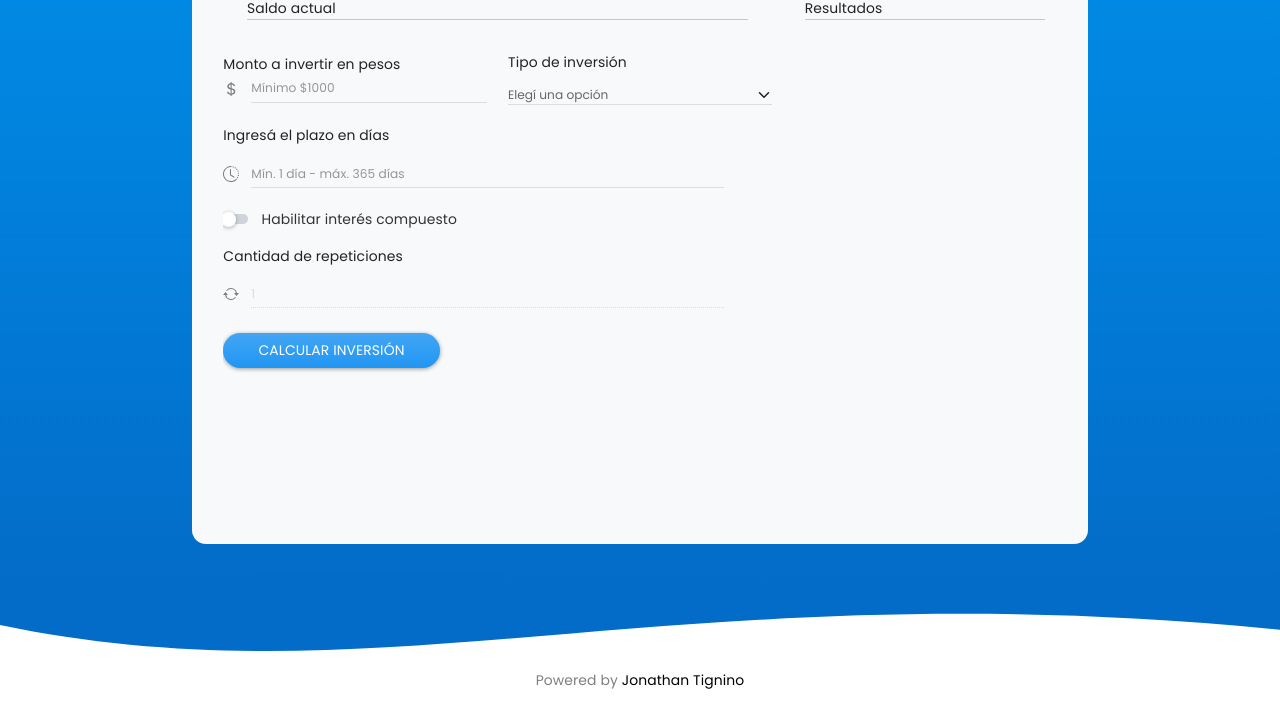
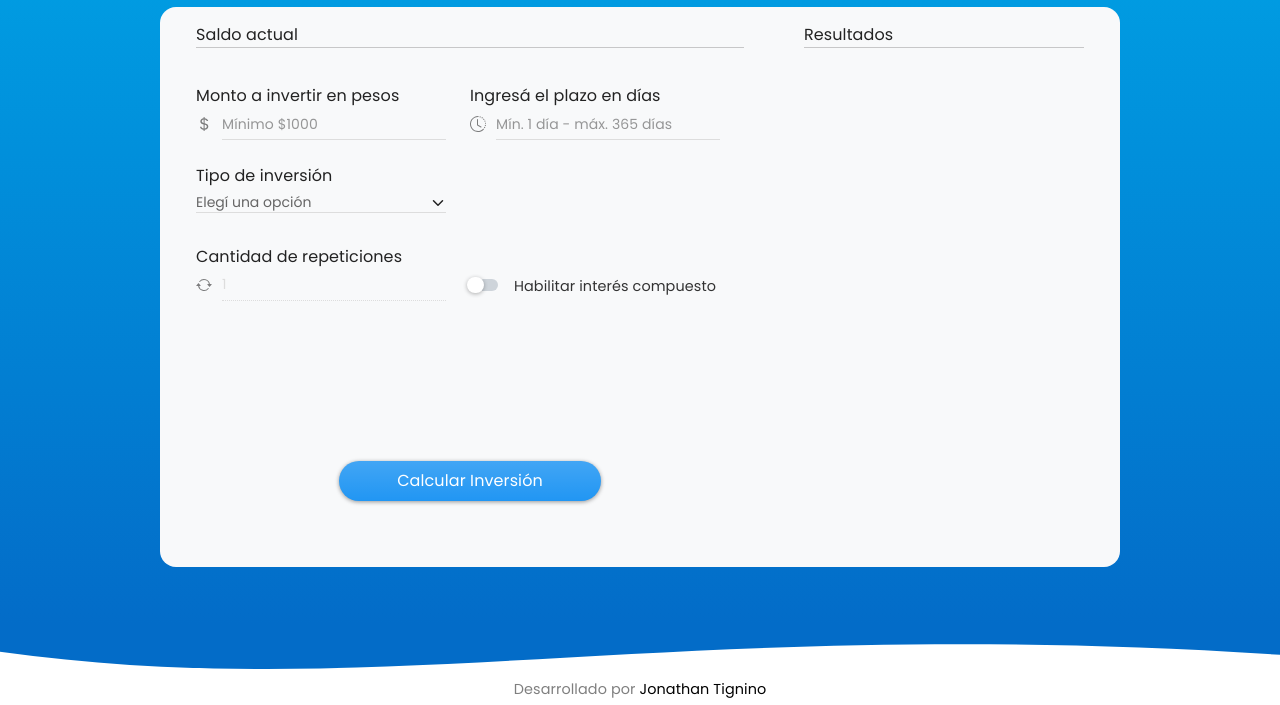
Before and after one commit to jtignino/simuladorInversiones, a plain HTML site: page index.html in a window 1280 px wide. Shown: the part 95-800 px from the top of the page. Drawn offline with nearby package versions, Linux system fonts and the light colour scheme; some packages are replaced by stand-ins of ours; a script that the page names is missing.

Commit message:
Cambios de disposicion de elementos en el HTML.

```diff
--- a/css/style.css
+++ b/css/style.css
@@ -3,10 +3,6 @@
 * {
     margin: 0;
     padding: 0;
-}
-
-html{
-    font-size: 87%;
 }
 
 body {
@@ -16,18 +12,18 @@ body {
 }
 
 .contenedorPrincipal{
-    min-height: 85vh;
+    min-height: 90vh;
     /* background-color: #3E7CB1; */
-    background: linear-gradient(180deg, rgba(0,142,233,1) 0%, rgba(3,108,200,1) 100%);
+    background: linear-gradient(180deg, rgba(0, 162, 229,1) 0%, rgba(3,108,200,1) 100%);
     padding: 1rem;
 }
 
 .contenedorSecundario{
-    width: 70vw;
+    width: 75vw;
     height: 70vh;
     border-radius: 1rem;
     overflow-y: hidden;
-    /* z-index: 100; */
+    /* background-image: linear-gradient(to right top, #ffffff, #fcfcfc, #f9f9f9, #f7f7f7, #f4f4f4, #f0f1f6, #ebeef7, #e4ecf9, #d2ebfe, #bbecfe, #a4ecf6, #92ece7); */
 }
 
 .bordeBottom{
@@ -38,16 +34,34 @@ body {
     max-height: 90%;
 }
 
-.colorTexto{
+.texto{
+    font-size: 0.9rem;
     color: rgba(0, 0, 0, 0.8);
 }
 
 .divIcon{
-    width: 28px;
-    height: 28px;
+    width: 26px;
+    height: 26px;
 }
 
 .formulario{
     overflow: hidden auto;
-    max-height: 80%;
+    min-height: 85%;
+    max-height: 85%;
+    scrollbar-width: thin;
+    scrollbar-color:  rgba(0, 157, 255, 0.8) rgb(205, 205, 205);
+
 }
+
+.btn{
+    text-transform: capitalize;
+}
+
+.scrollMod{
+    scrollbar-width: thin;
+    scrollbar-color:  rgba(0, 209, 223, 0.8) rgb(205, 205, 205);
+}
+
+.parrafo{
+    font-size: 0.9rem;
+}
--- a/index.html
+++ b/index.html
@@ -16,17 +16,17 @@
 <body>
     <div class="d-flex flex-column justify-content-center align-items-center contenedorPrincipal">
         <h1 class="mb-3 fs-4">Simulador de Inversiones</h1>
-        <div class=" bg-light contenedorSecundario row d-flex py-3 px-4">
-            <div class="col-8 mh-100">
+        <div class="bg-light contenedorSecundario row py-3 px-4">
+            <div class="col-8 mh-100 pe-5">
                 <div class="row d-flex flex-column align-items-center">
-                    <div class="col-11 mb-1">
+                    <div class="col-12 mb-1">
                         <p class="text-dark bordeBottom">Saldo actual</p>
                         <p class="text-success mb-2" id="saldo"></p>
                     </div>
                 </div>
 
-                <form id="formulario" class="formulario">
-                    <div class="row d-flex flex-column-- justify-content-between align-items-center">
+                <form id="formulario" class="formulario row align-content-between flex-wrap">
+                    <div class="row">
                         <div class="col-6 mb-2">
                             <label for="montoAInvertir" class="form-label col-form-label text-dark pb-0 fs-6">Monto a invertir en
                                 pesos</label>
@@ -45,21 +45,10 @@
                         </div>
 
                         <div class="col-6 mb-2">
-                            <label for="tipoInversion" class="form-label col-form-label text-dark fs-6">Tipo de inversión
-                            </label>
-                            <select id="tipoInversion" class="form-select form-select-sm ">
-                                <option selected class="text-black-50">Elegí una opción</option>
-                                <option value="1" class="text-black-50">Plazo fijo (Banco Nación)</option>
-                                <option value="2" class="text-black-50">Mercadopago</option>
-                                <option value="3" class="text-black-50">Caución bursátil</option>
-                            </select>
-                        </div>
-
-                        <div class="col-11 mb-4">
-                            <label for="plazoDeInversion" class="form-label col-form-label text-dark fs-6">Ingresá el plazo
+                            <label for="plazoDeInversion" class="form-label col-form-label text-dark fs-6 pb-0">Ingresá el plazo
                                 en días</label>
-                            <div class="input-group input-group-sm">
-                                <div class="input-group-text border-end-0 bg-transparent fs-4 text-black-50 divIcon">
+                            <div class="input-group input-group-sm--">
+                                <div class="input-group-text border-end-0 bg-transparent text-black-50 divIcon">
                                     <svg xmlns="http://www.w3.org/2000/svg" width="16" height="16" fill="currentColor"
                                         class="bi bi-clock-history" viewBox="0 0 16 16">
                                         <path
@@ -73,20 +62,23 @@
                                     placeholder="Mín. 1 día - máx. 365 días" required>
                             </div>
                         </div>
-
-                        <div class="col-11 mb-0">
-                            <div class="form-control-sm ">
-                                <div class="form-check form-switch d-flex align-items-baseline">
-                                    <input class="form-check-input me-3" type="checkbox" role="switch" id="switchCheck">
-                                    <label class="form-check-label colorTexto fs-6" for="switchCheck">Habilitar interés compuesto</label>
-                                </div>
-                            </div>
+                        <div class="col-6 mb-2">
+                            <label for="tipoInversion" class="form-label col-form-label text-dark fs-6 pb-1">Tipo de inversión
+                            </label>
+                            <select id="tipoInversion" class="form-select form-select-sm">
+                                <option selected class="text-black-50">Elegí una opción</option>
+                                <option value="1" class="text-black-50">Plazo fijo (Banco Nación)</option>
+                                <option value="2" class="text-black-50">Mercadopago</option>
+                                <option value="3" class="text-black-50">Caución bursátil</option>
+                            </select>
                         </div>
 
-                        <div class="col-11 mb-1">
-                            <label for="cantRepeticiones" class="form-label col-form-label text-dark fs-6">Cantidad de repeticiones</label>
-                            <div class="input-group input-group-sm">
-                                <div class="input-group-text border-end-0 bg-transparent fs-4 text-black-50 divIcon">
+
+                        <div class="row ms-0 mt-2 align-items-end ">
+                            <div class="col-6 mt-3 mb-0 ps-0">
+                                <label for="cantRepeticiones" class="form-label col-form-label text-dark fs-6 p-0">Cantidad de repeticiones</label>
+                                <div class="input-group input-group-sm-- pe-0 me-0">
+                                    <div class="input-group-text border-end-0 bg-transparent text-black-50 divIcon">
                                         <svg xmlns="http://www.w3.org/2000/svg" width="16" height="16" fill="currentColor" class="bi bi-arrow-repeat" viewBox="0 0 16 16">
                                             <path d="M11.534 7h3.932a.25.25 0 0 1 .192.41l-1.966 2.36a.25.25 0 0 1-.384 0l-1.966-2.36a.25.25 0 0 1 .192-.41zm-11 2h3.932a.25.25 0 0 0 .192-.41L2.692 6.23a.25.25 0 0 0-.384 0L.342 8.59A.25.25 0 0 0 .534 9z"/>
                                             <path fill-rule="evenodd" d="M8 3c-1.552 0-2.94.707-3.857 1.818a.5.5 0 1 1-.771-.636A6.002 6.002 0 0 1 13.917 7H12.9A5.002 5.002 0 0 0 8 3zM3.1 9a5.002 5.002 0 0 0 8.757 2.182.5.5 0 1 1 .771.636A6.002 6.002 0 0 1 2.083 9H3.1z"/>
@@ -95,19 +87,28 @@
                                     <input type="number" class="form-control form-control-sm" id="cantRepeticiones" value="1" disabled>
                                 </div>
                             </div>
+                            <div class="col-6 mt-3 mb-0 pe-0">
+                                <div class="form-control-sm">
+                                    <div class="form-check form-switch d-flex align-items-baseline">
+                                        <input class="form-check-input me-3" type="checkbox" role="switch" id="switchCheck">
+                                        <label class="form-check-label texto" for="switchCheck">Habilitar interés compuesto</label>
+                                    </div>
+                                </div>
+                            </div>
+                        </div>
 
-                        <div class="col-5 my-4 d-grid">
+                    </div>
+                    <div class="col-6 my-3 d-grid mx-auto">
                         <button type="submit" class="btn btn-primary btn-lg rounded-pill fs-6">Calcular inversión</button>
-                        </div>
                     </div>
                 </form>
             </div>
 
             <div class="col-4 mh-100">
                 <div class="row d-flex flex-column align-items-center h-100">
-                    <div class="col-11 d-flex flex-column mb-1 h-100">
+                    <div class="col-12 d-flex flex-column mb-1 h-100">
                         <p class="text-dark bordeBottom">Resultados</p>
-                        <div id="contenedorResultados" class="overflow-auto contenedorH"></div>
+                        <div id="contenedorResultados" class="overflow-auto contenedorH scrollMod"></div>
                     </div>
 
                 </div>
@@ -116,10 +117,10 @@
     </div>
 
     <footer class="position-relative w-100">
-        <div style="height: 15vh; overflow: hidden;" ><svg viewBox="0 0 500 150" preserveAspectRatio="none" style="height: 100%; width: 100%;"><path d="M0.00,49.98 C150.00,150.00 263.82,-20.22 502.54,56.73 L500.00,0.00 L0.00,0.00 Z" style="stroke: none; fill: #036cc8;"></path></svg>
+        <div style="height: 10vh; overflow: hidden;" ><svg viewBox="0 0 500 150" preserveAspectRatio="none" style="height: 100%; width: 100%;"><path d="M0.00,49.98 C150.00,150.00 263.82,-20.22 502.54,56.73 L500.00,0.00 L0.00,0.00 Z" style="stroke: none; fill: #036cc8;"></path></svg>
         </div>
         <div class="position-absolute bottom-0 w-100">
-            <p class="w-100 text-center text-black-50">Powered by <a href="https://github.com/jtignino" target="_blank" class="text-decoration-none text-black">Jonathan Tignino</a></p>
+            <p class="w-100 text-center text-black-50 mb-1 parrafo">Desarrollado por <a href="https://github.com/jtignino" target="_blank" class="text-decoration-none text-black">Jonathan Tignino</a></p>
         </div>
     </footer>
 
```
Lines whose indentation alone changed are shown as unchanged.
